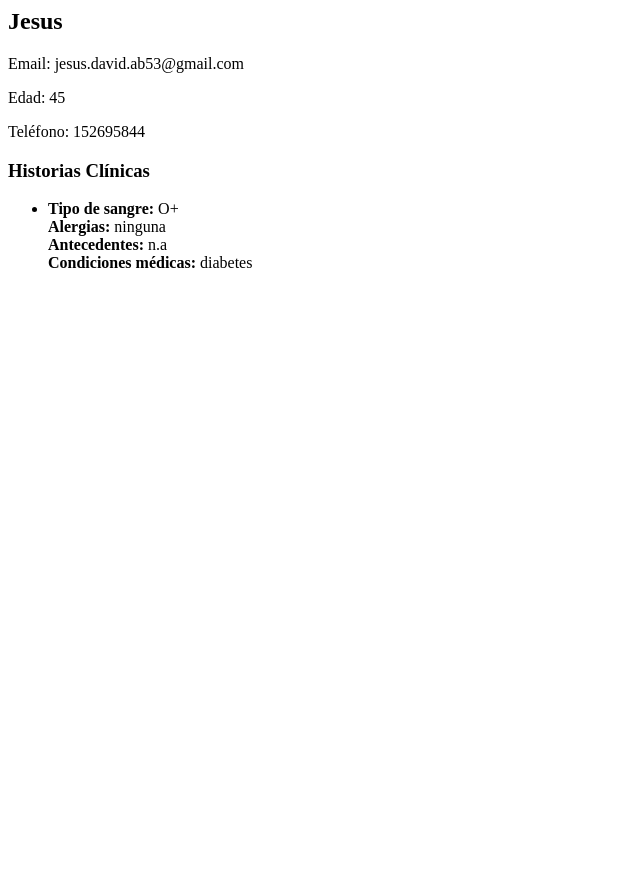
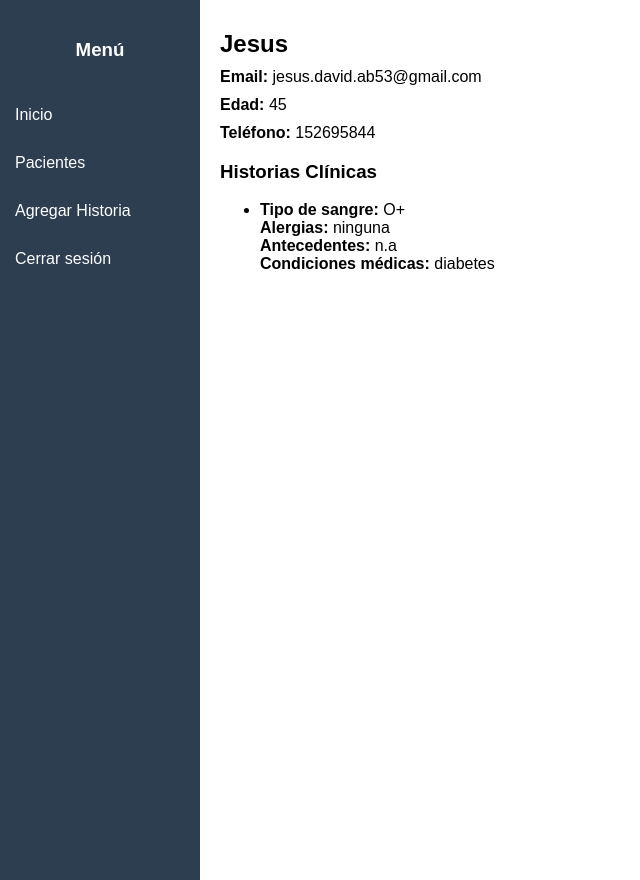
Before and after one commit to jesusdab/Arquisoft_hospital, a Django app: page /reportes/paciente/1/ in a window 1280 px wide. Shown: the whole page, without its empty margins (0-640 px from the left). Run offline with Django 4.2, Linux system fonts and the light colour scheme; data comes from the database, SQL or seed files in the repository.

Commit message:
barraLateral

```diff
--- a/reportes/templates/consultaPaciente.html
+++ b/reportes/templates/consultaPaciente.html
@@ -1,7 +1,10 @@
+{% extends 'consultaPacienteBase.html' %}
+
+{% block content %}
 <h2>{{ paciente.usuario.nombre }}</h2>
-<p>Email: {{ paciente.email }}</p>
-<p>Edad: {{ paciente.edad }}</p>
-<p>Teléfono: {{ paciente.telefono }}</p>
+<p><strong>Email:</strong> {{ paciente.email }}</p>
+<p><strong>Edad:</strong> {{ paciente.edad }}</p>
+<p><strong>Teléfono:</strong> {{ paciente.telefono }}</p>
 
 <h3>Historias Clínicas</h3>
 {% if historiaClinica %}
@@ -18,3 +21,4 @@
 {% else %}
   <p>No hay historias clínicas registradas.</p>
 {% endif %}
+{% endblock %}
--- /dev/null
+++ b/reportes/templates/consultaPacienteBase.html
@@ -0,0 +1,70 @@
+<!DOCTYPE html>
+<html lang="es">
+<head>
+  <meta charset="UTF-8">
+  <title>Consulta Paciente</title>
+  <style>
+    body {
+      margin: 0;
+      font-family: Arial, sans-serif;
+      display: flex;
+    }
+
+    /* Barra lateral */
+    .sidebar {
+      width: 200px;
+      height: 100vh;
+      background-color: #2c3e50;
+      color: white;
+      padding-top: 20px;
+      position: fixed;
+    }
+
+    .sidebar h3 {
+      text-align: center;
+      color: white;
+      margin-bottom: 30px;
+    }
+
+    .sidebar a {
+      display: block;
+      color: white;
+      padding: 15px;
+      text-decoration: none;
+    }
+
+    .sidebar a:hover {
+      background-color: #34495e;
+    }
+
+    /* Contenido principal */
+    .content {
+      margin-left: 200px;
+      padding: 20px;
+      flex-grow: 1;
+    }
+
+    /* Estilo adicional para mejorar la presentación */
+    h2, p {
+      margin: 10px 0;
+    }
+  </style>
+</head>
+<body>
+
+  <div class="sidebar">
+    <h3>Menú</h3>
+    <a href="/reportes/">Inicio</a>
+    <a href="/reportes/pacientes/">Pacientes</a>
+    <a href="/reportes/nueva-historia/">Agregar Historia</a>
+    <a href="/logout/">Cerrar sesión</a>
+  </div>
+
+  <div class="content">
+    {% block content %}
+    <!-- El contenido dinámico de cada página será insertado aquí -->
+    {% endblock %}
+  </div>
+
+</body>
+</html>
```
